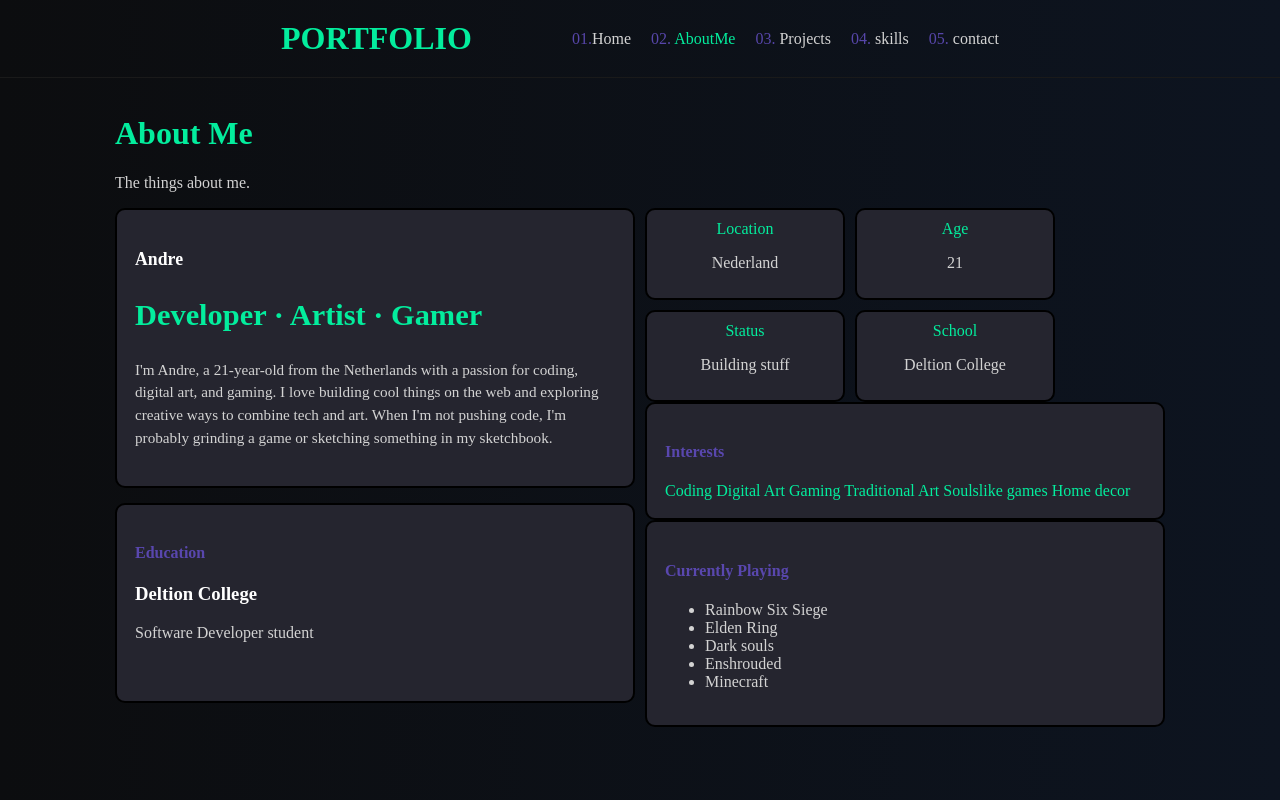
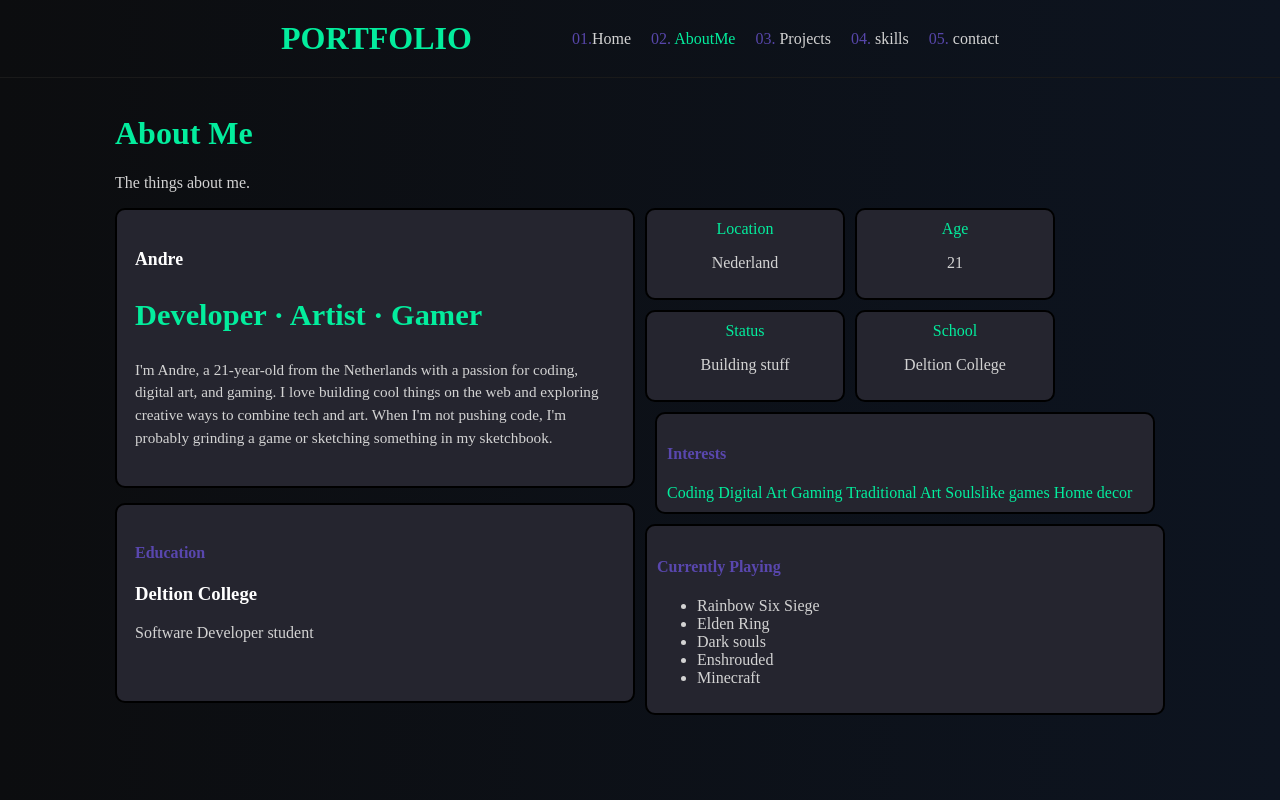
Before and after one commit to itzmitto/portfolioproject, a React (Vite) app: page /AboutMe in a window 1280 px wide. Shown: the top 800 px of the page. Built offline with nearby package versions, Linux system fonts and the light colour scheme.

Commit message:
48ste commit

```diff
--- a/src/pages/AboutMe.css
+++ b/src/pages/AboutMe.css
@@ -69,12 +69,18 @@
     }
 
     .interests {
-        /* height: auto; */
+        padding: 10px;
+        margin: 10px;
+    }
+
+
+    .games {
+        padding: 10px;
+
     }
 
 
 
 
 
-
 }
--- a/src/pages/AboutMe.tsx
+++ b/src/pages/AboutMe.tsx
@@ -54,7 +54,7 @@ function AboutMe() {
                         </div>
                     </div>
 
-                    <div className="card">
+                    <div className="card games">
                         <h4>Currently Playing</h4>
                         <ul>
                             <li>Rainbow Six Siege</li>
```
